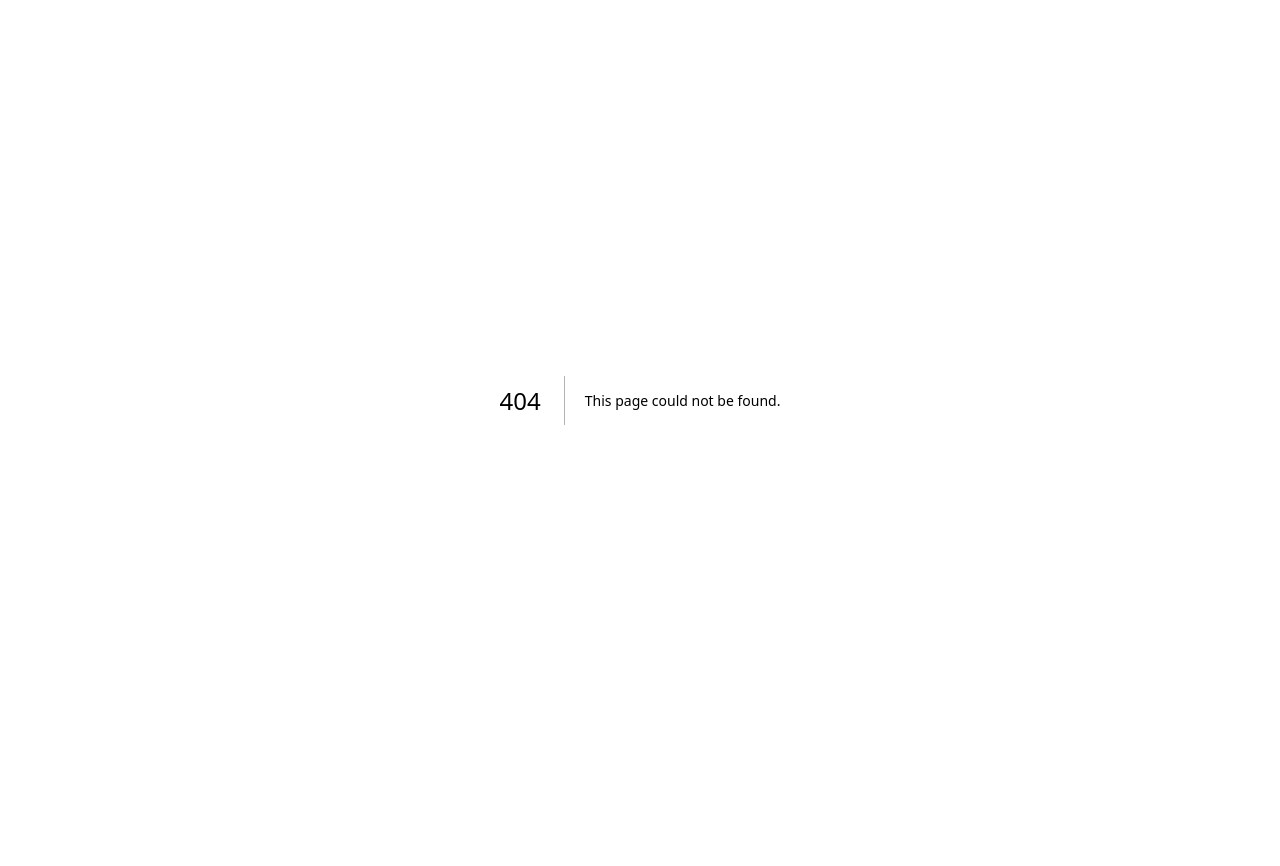
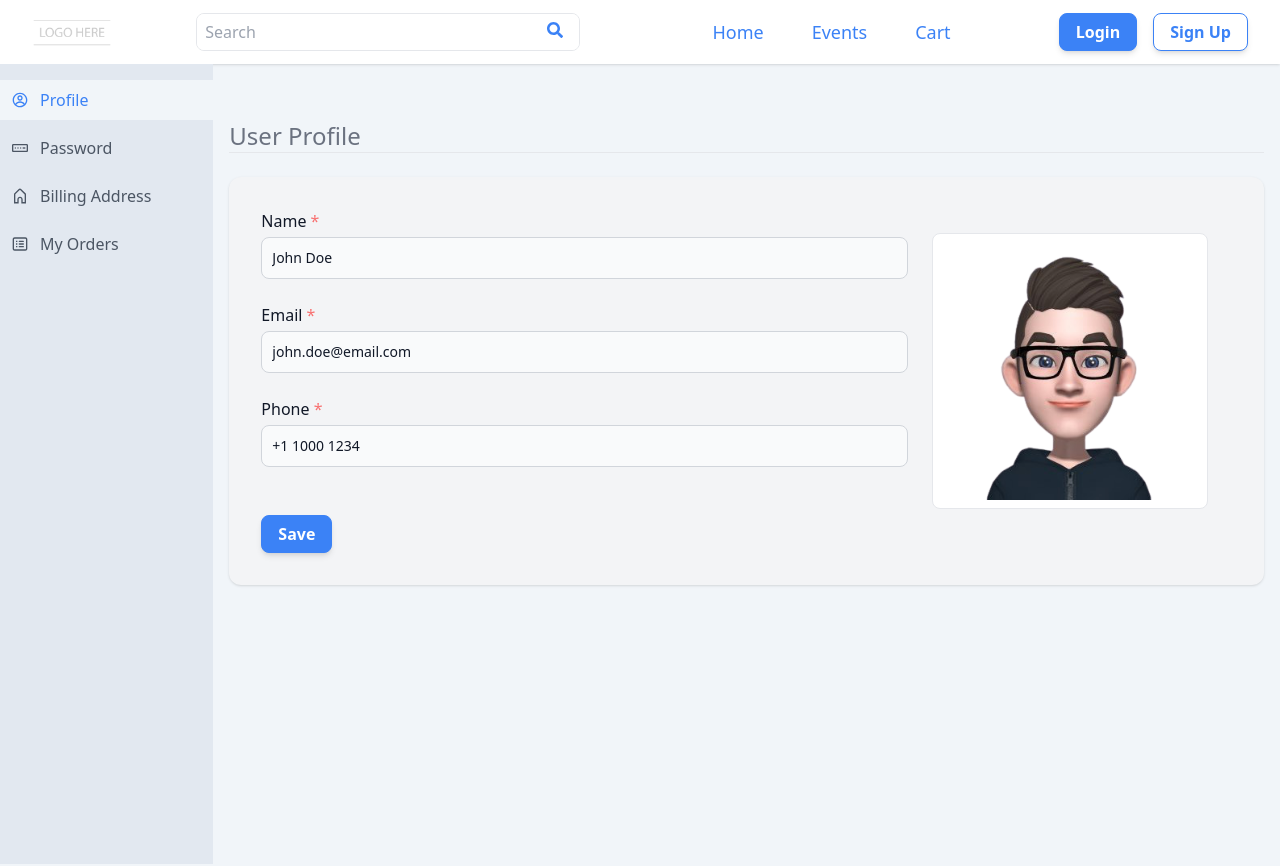
Before and after one commit to abbassays/event-brite, a Next.js app: page /profile/1 in a window 1280 px wide. Before the commit this address had no page. Shown: the top 866 px of the page. Before the commit the page ends 800 px from the top, so only its background shows below. Built offline with nearby package versions, Linux system fonts and the light colour scheme.

Commit message:
profile page made dynamic

```diff
--- a/components/Cart/BillingForm.tsx
+++ b/components/Cart/BillingForm.tsx
@@ -1,26 +1,36 @@
-import React from "react";
+import React, { useEffect, useState } from "react";
 import Input from "../UI/Input";
 import Select from "../UI/Select";
 
+import allUsers from "../../utils/all_users.json";
 import countryList from "../../utils/countryList";
 import { FieldErrors, FieldValues, UseFormRegister } from "react-hook-form";
-import { BillingAddressType } from "../../types";
+import { BillingAddressType, UserType } from "../../types";
+type ProfileType = BillingAddressType & UserType;
 
 type BillingFormProps = {
-  isUser?: boolean;
+  userId?: string;
   register: any;
   errors: any;
 };
 
-const BillingForm = ({
-  isUser = false,
-  register,
-  errors,
-}: BillingFormProps) => {
+const BillingForm = ({ userId, register, errors }: BillingFormProps) => {
+  const [user, setUser] = useState<ProfileType>();
+
+  const fetchUser = () => {
+    /* function to fetch user details */
+    const user = allUsers.find((user) => user.id === userId);
+    setUser(user);
+  };
+
+  useEffect(() => {
+    if (userId) fetchUser();
+  }, [allUsers, userId]);
+
   return (
     <div className="">
       <div className="grid">
-        {!isUser && (
+        {!userId && (
           <>
             <Input
               type="text"
@@ -52,6 +62,7 @@ const BillingForm = ({
           register={register}
           errors={errors}
           rules={{ required: "Address is required" }}
+          defaultValue={user?.address}
         />
 
         <Select
@@ -65,6 +76,7 @@ const BillingForm = ({
           options={countryList.map((country) => ({
             id: country,
             name: country,
+            selected: country === user?.country,
           }))}
         />
 
@@ -76,6 +88,7 @@ const BillingForm = ({
           register={register}
           errors={errors}
           rules={{ required: "State is required" }}
+          defaultValue={user?.state}
         />
 
         <Input
@@ -86,6 +99,7 @@ const BillingForm = ({
           register={register}
           errors={errors}
           rules={{ required: "Postal Code is required" }}
+          defaultValue={user?.postalCode}
         />
       </div>
     </div>
--- a/components/Profile/BillingAddress.tsx
+++ b/components/Profile/BillingAddress.tsx
@@ -23,11 +23,11 @@ const BillingAddress = ({ userId }: { userId: string }) => {
   return (
     <ComponentContainer title="Change Billing Address">
       <form onSubmit={handleSubmit(handleBillingAddress)}>
-        <BillingForm register={register} errors={errors} isUser />
+        <BillingForm register={register} errors={errors} userId={userId} />
 
         <div className="mt-6 ">
           <Button type="submit" variant="primary">
-            Change Password
+            Change Address
           </Button>
         </div>
       </form>
--- a/components/Profile/Profile.tsx
+++ b/components/Profile/Profile.tsx
@@ -1,25 +1,141 @@
-import React from "react";
+import React, { ChangeEvent, useEffect, useState } from "react";
 import Image from "next/image";
+import { useForm } from "react-hook-form";
 
-import { UserType } from "../../types";
+import allUsers from "../../utils/all_users.json";
+import { BillingAddressType, UserType } from "../../types";
+type ProfileType = BillingAddressType & UserType;
 
 import ComponentContainer from "./ComponentContainer";
+import Button from "../UI/Button";
+import Input from "../UI/Input";
 
-type Props = {};
+const Profile = ({ userId }: { userId: string }) => {
+  const [user, setUser] = useState<ProfileType>();
 
-const Profile = ({ name, email, phone, avatar }: UserType) => {
+  const [uploadedImage, setUploadedImage] = useState<string | undefined>(
+    user?.avatar
+  );
+
+  // ...
+
+  const handleImageUpload = (event: ChangeEvent<HTMLInputElement>) => {
+    const file = event.target.files?.[0];
+    if (file) {
+      const reader = new FileReader();
+      reader.onload = (e) => {
+        setUploadedImage(e.target?.result as string);
+      };
+      reader.readAsDataURL(file);
+    }
+  };
+
+  const {
+    register,
+    handleSubmit,
+    formState: { errors },
+  } = useForm<UserType>();
+
+  const onSubmit = (data: any) => {
+    console.log("Change Password", data);
+  };
+
+  const fetchUser = () => {
+    /* function to fetch user details */
+    const user = allUsers.find((user) => user.id === userId);
+    setUser(user);
+  };
+
+  useEffect(() => {
+    if (userId) fetchUser();
+  }, [allUsers, userId]);
+
   return (
     <ComponentContainer title="User Profile">
-      <div className="flex flex-col sm:flex-row sm:space-x-5 lg:space-x-10 sm:space-y-0 space-y-5 items-center sm:items-start">
-        <div className="relative h-40 aspect-square">
-          {avatar && (
-            <Image fill className="object-contain" alt={name} src={avatar}  />
-          )}
-        </div>
-        <div>
-          <p className="text-2xl font-bold">{name}</p>
-          <p className="text-xl">{email}</p>
-          <p className="text-xl">{phone}</p>
+      <div className="grid sm:grid-cols-3">
+        <form
+          onSubmit={handleSubmit(onSubmit)}
+          className="sm:col-span-2 order-2 sm:order-1"
+        >
+          <Input
+            type="text"
+            label="Name"
+            placeholder="Your Name"
+            name="name"
+            register={register}
+            errors={errors}
+            rules={{ required: "Name is required" }}
+            defaultValue={user?.name}
+          />
+
+          <Input
+            type="email"
+            label="Email"
+            placeholder="Your Email Address"
+            name="email"
+            register={register}
+            errors={errors}
+            rules={{
+              required: "Email is required",
+              pattern: {
+                value: /\S+@\S+\.\S+/,
+                message: "Invalid email",
+              },
+            }}
+            defaultValue={user?.email}
+          />
+
+          <Input
+            type="text"
+            label="Phone"
+            placeholder="Your Phone Number"
+            name="phone"
+            register={register}
+            errors={errors}
+            rules={{
+              required: "Phone is required",
+              pattern: {
+                value: /^[0-9]*$/,
+                message: "Invalid phone number.",
+              },
+            }}
+            defaultValue={user?.phone}
+          />
+
+          <div className="mt-6">
+            <Button type="submit" variant="primary">
+              Save
+            </Button>
+          </div>
+        </form>
+
+        <div className="order-1 sm:order-2 m-4 sm:m-6 bg-white border rounded-lg overflow-hidden p-2 aspect-square">
+          <div className="max-w-md mx-auto w-full aspect-square relative rounded-lg overflow-hidden cursor-pointer">
+            <label htmlFor="avatar-upload">
+              {uploadedImage || user?.avatar ? (
+                <Image
+                  src={uploadedImage || user?.avatar}
+                  alt={user?.name}
+                  fill
+                />
+              ) : (
+                <div className="flex flex-col items-center justify-center h-full text-gray-400">
+                  Upload Image{" "}
+                </div>
+              )}
+              <Input
+                className="hidden"
+                type="file"
+                id="avatar-upload"
+                label=""
+                register={register}
+                errors={errors}
+                name="avatar"
+                onChange={handleImageUpload}
+                accept="image/*"
+              />
+            </label>
+          </div>
         </div>
       </div>
     </ComponentContainer>
--- a/pages/profile.tsx
+++ /dev/null
@@ -1,57 +0,0 @@
-import React, { useEffect, useState } from "react";
-
-import { UserType } from "../types";
-
-import Layout from "../components/UI/Layout";
-import Profile from "../components/Profile/Profile";
-import ChangePassword from "../components/Profile/ChangePassword";
-import BillingAddress from "../components/Profile/BillingAddress";
-import OrdersList from "../components/Profile/OrdersList";
-import Sidebar from "../components/Profile/Sidebar";
-
-const userData: UserType = {
-  id: "1",
-  name: "John Doe",
-  email: "john.doe@email.com",
-  phone: "+1 1000 1234",
-  avatar: "/images/avatar.png",
-};
-
-const ProfilePage = () => {
-  const [user, setUser] = useState<UserType>();
-  const [selectedItem, setSelectedItem] = useState<string>("Profile");
-
-  const sideBarItems = ["Profile", "Password", "Billing Address", "My Orders"];
-
-  const fetchUser = () => {
-    /* Replace this code with your code to fetch user */
-    setUser(userData);
-  };
-
-  useEffect(() => {
-    fetchUser();
-  }, []);
-
-  return (
-    <Layout title={`Profile ${user?.name}`}>
-      <div className="flex justify-start">
-        <Sidebar
-          items={sideBarItems}
-          selected={selectedItem}
-          setselected={setSelectedItem}
-        />
-
-        <div className="flex flex-col w-full">
-          {selectedItem === "Profile" && <Profile {...user} />}
-          {selectedItem === "Password" && <ChangePassword />}
-          {selectedItem === "Billing Address" && (
-            <BillingAddress userId={user.id} />
-          )}
-          {selectedItem === "My Orders" && <OrdersList userId={user.id} />}
-        </div>
-      </div>
-    </Layout>
-  );
-};
-
-export default ProfilePage;
--- /dev/null
+++ b/pages/profile/[id].tsx
@@ -0,0 +1,38 @@
+import React, { useEffect, useState } from "react";
+
+import Layout from "../../components/UI/Layout";
+import Profile from "../../components/Profile/Profile";
+import ChangePassword from "../../components/Profile/ChangePassword";
+import BillingAddress from "../../components/Profile/BillingAddress";
+import OrdersList from "../../components/Profile/OrdersList";
+import Sidebar from "../../components/Profile/Sidebar";
+
+const ProfilePage = () => {
+  const userId = "1";
+  const [selectedItem, setSelectedItem] = useState<string>("Profile");
+
+  const sideBarItems = ["Profile", "Password", "Billing Address", "My Orders"];
+
+  return (
+    <Layout title={`User Profile`}>
+      <div className="flex justify-start">
+        <Sidebar
+          items={sideBarItems}
+          selected={selectedItem}
+          setselected={setSelectedItem}
+        />
+
+        <div className="flex flex-col w-full">
+          {selectedItem === "Profile" && <Profile userId={userId} />}
+          {selectedItem === "Password" && <ChangePassword />}
+          {selectedItem === "Billing Address" && (
+            <BillingAddress userId={userId} />
+          )}
+          {selectedItem === "My Orders" && <OrdersList userId={userId} />}
+        </div>
+      </div>
+    </Layout>
+  );
+};
+
+export default ProfilePage;
--- /dev/null
+++ b/utils/all_users.json
@@ -0,0 +1,13 @@
+[
+  {
+    "id": "1",
+    "name": "John Doe",
+    "email": "john.doe@email.com",
+    "phone": "+1 1000 1234",
+    "avatar": "/images/avatar.png",
+    "address": "123 Main St, New York, NY 10030",
+    "state": "New York",
+    "country": "United States of America (the)",
+    "postalCode": "10030"
+  }
+]
```
